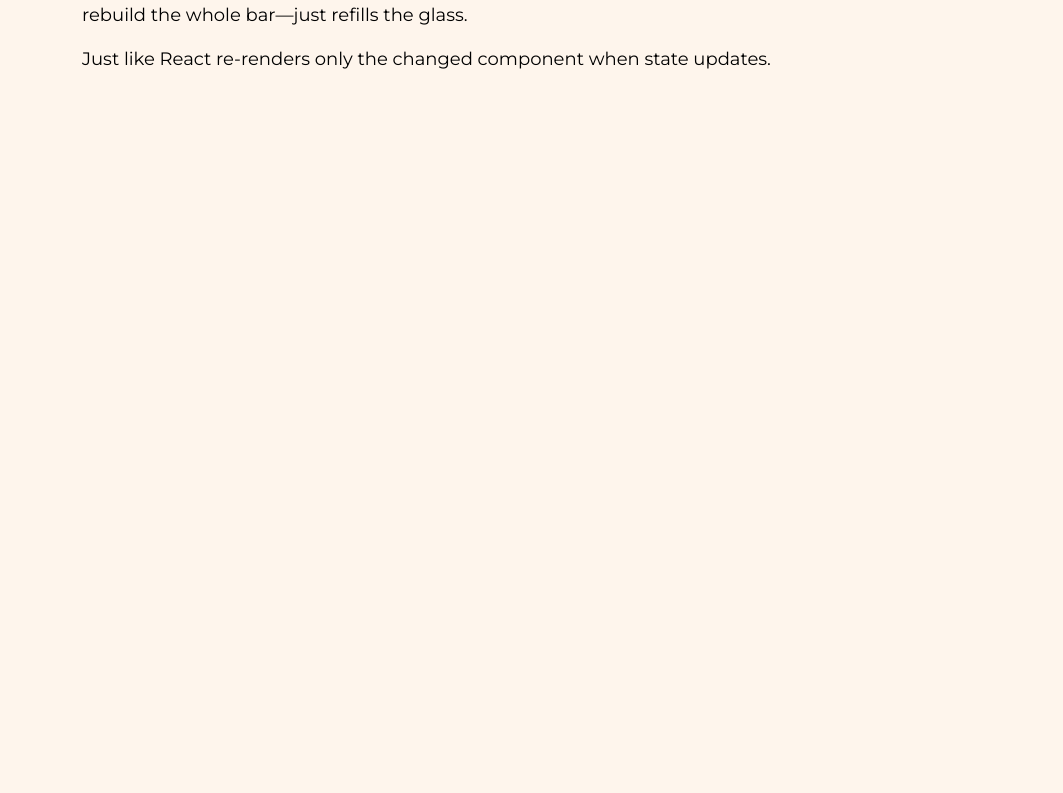
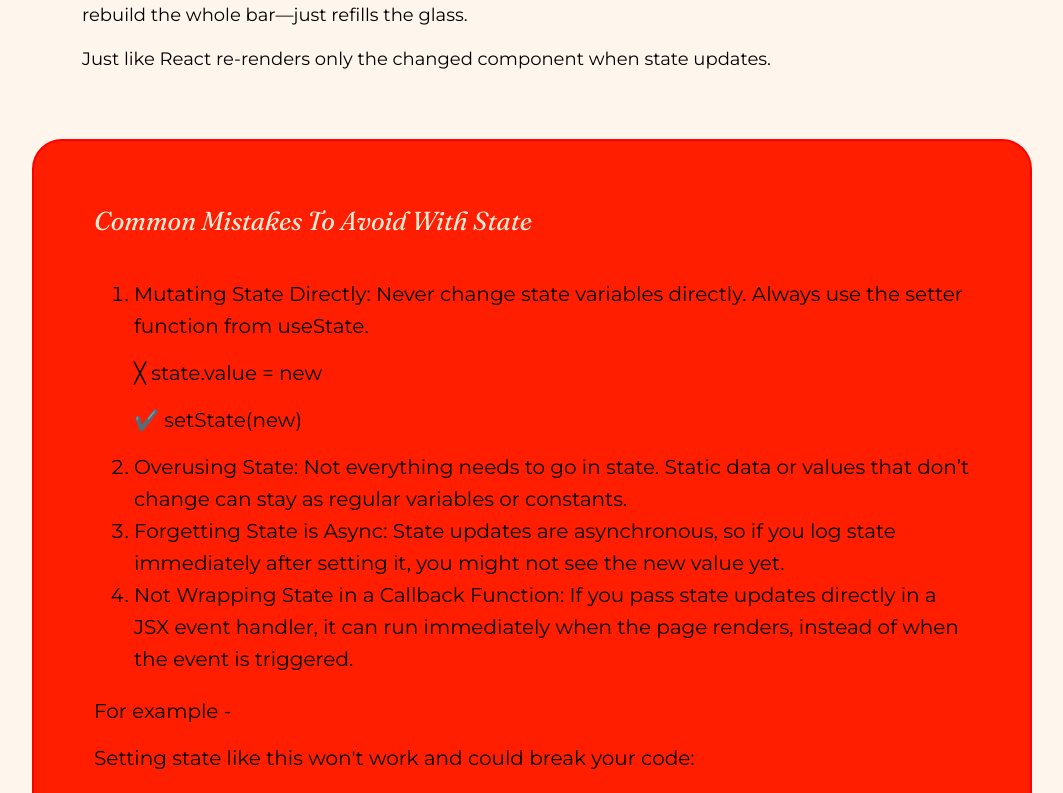
Before and after one commit to ccyoung22/StateOfIt, a React (Vite) app: page / in a window 1280 px wide. Shown: the part 3860-4653 px from the top of the page, without its empty margins (108-1171 px from the left). Built offline with nearby package versions, Linux system fonts and the light colour scheme.

Commit message:
Card 5 most of the way there

```diff
--- a/src/App.jsx
+++ b/src/App.jsx
@@ -5,6 +5,7 @@ import BarTitle from "./FirstThingsFirst/FirstThingsFirst.jsx";
 import Card2 from "./Card1/Card2/Card2.jsx";
 import Card3 from "./Card3/Card3.jsx";
 import Card4 from "./Card4/Card4.jsx";
+import Card5 from "./Card5/Card5.jsx";
 
 import "./App.css";
 
@@ -18,6 +19,7 @@ function App() {
       <BarTitle />
       <Card3 />
       <Card4 />
+      <Card5 />
     </div>
   );
 }
--- /dev/null
+++ b/src/Card5/Card5.jsx
@@ -0,0 +1,60 @@
+import styles from "./Card5.module.css";
+import { useState } from "react";
+
+export default function Card5() {
+  const [count, setCount] = useState(0);
+
+  const handleClick = () => {
+    setCount(count + 1);
+  };
+  return (
+    <div className={styles.container4}>
+      <div className={styles.textCard2Container}>
+        <p className={styles.title}>Common Mistakes To Avoid With State</p>
+        <p className={styles.para4}>
+          <ol>
+            <li>
+              Mutating State Directly: Never change state variables directly.
+              Always use the setter function from useState.
+              <br />╳ state.value = {`${"new"}`}
+              <br />
+              ✔️ setState({`${"new"}`})
+            </li>
+            <br />
+            <li>
+              Overusing State: Not everything needs to go in state. Static data
+              or values that don’t change can stay as regular variables or
+              constants.
+            </li>
+            <li>
+              Forgetting State is Async: State updates are asynchronous, so if
+              you log state immediately after setting it, you might not see the
+              new value yet.
+            </li>
+            <li>
+              Not Wrapping State in a Callback Function: If you pass state
+              updates directly in a JSX event handler, it can run immediately
+              when the page renders, instead of when the event is triggered.
+            </li>
+          </ol>
+          <br />
+          For example -
+          <br />
+          Setting state like this {"won't"} work and could break your code:
+          <br />
+          {"<button onClick={setCount(count + 1)}></button> (runs on render)"}
+          <br />
+          Instead, we can wrap the state update in an anonymous function, so it
+          only runs when the button is clicked, not when the page loads:
+          <br />
+          {
+            "<button onClick={() => setCount(count + 1)}></button> (runs on click)"
+          }
+          <br />
+          The only difference is that we’ve wrapped our setCount call inside an
+          anonymous function!
+        </p>
+      </div>
+    </div>
+  );
+}
--- /dev/null
+++ b/src/Card5/Card5.module.css
@@ -0,0 +1,57 @@
+.container4 {
+  width: 100%;
+  margin: 0;
+  display: flex;
+  flex-direction: column;
+  align-items: center;
+}
+
+.title {
+  font-family: "fraunces";
+  font-style: italic;
+  font-size: 26px;
+  color: antiquewhite;
+}
+
+br {
+  margin-bottom: 15px;
+  display: block;
+  content: "";
+}
+
+.para4 {
+  font-family: "montserrat";
+  font-size: 20px;
+  margin-bottom: 15px; /* Add margin between paragraphs */
+  margin-top: 0;
+}
+
+img {
+  align-items: flex-end;
+  max-width: 230px;
+  padding: 30px;
+  padding-top: 0px;
+  padding-bottom: 0;
+}
+
+.textCard2Container {
+  display: flex;
+  flex-direction: column;
+  max-width: 1000px;
+  padding: 60px;
+  margin: 0;
+  line-height: 1.6;
+  box-sizing: border-box;
+
+  border: solid red 2px;
+  border-radius: 30px;
+  background-color: rgb(255, 30, 0);
+}
+
+.horizontalLine {
+  width: 100%;
+  height: 2px; /* Line thickness */
+  background-color: black; /* Line colour */
+  margin-top: 30px; /* Adjust top margin for line spacing */
+  margin-bottom: 30px; /* Add some space below the line */
+}
```
